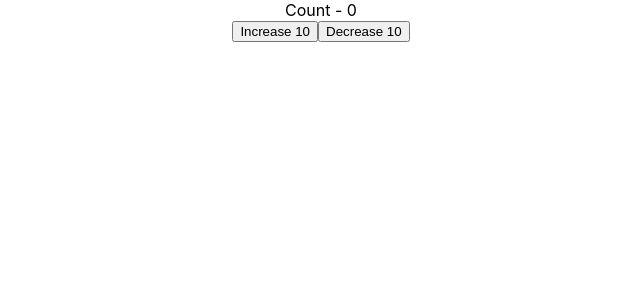
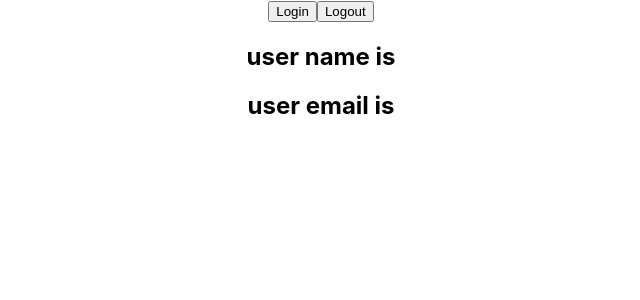
Before and after one commit to meekailkhan/React__Typescript, a React (Create React App) app in the folder react-typescript/: page / in a window 1280 px wide. Shown: the top 300 px of the page, without its empty margins (319-959 px from the left). Built offline with nearby package versions, Linux system fonts and the light colour scheme.

Commit message:
context api react typescript

```diff
--- a/react-typescript/src/App.tsx
+++ b/react-typescript/src/App.tsx
@@ -3,9 +3,14 @@ import './App.css';
 import Button from './components/Button';
 import Container from './components/Container';
 import Input from './components/Input';
+import Box from './components/state/Box';
 import Counter from './components/state/Counter';
 import LoggedIn from './components/state/LoggedIn';
 import LoggedInTwo from './components/state/LoggedInTwo';
+import { ThemeContext } from './components/state/ThemeContext';
+import User from './components/state/User';
+import { UserContextProvider } from './components/state/UserContext';
+import { theme } from './components/state/theme';
 // import Heading from './components/Heading';
 // import Oscar from './components/Oscar';
 // import Status from './components/Status';
@@ -53,7 +58,14 @@ function App() {
      {/* <Container styles={{padding : '0rem' , fontSize : '3rem' ,color : 'red' , border : 'solid gray 2px'}}/> */}
      {/* <LoggedInTwo /> */}
      {/* <LoggedIn /> */}
-     <Counter />
+     {/* <Counter /> */}
+
+     {/* <ThemeContext.Provider value={theme}>
+      <Box/>
+     </ThemeContext.Provider> */}
+     <UserContextProvider>
+      <User/>
+     </UserContextProvider>
 
     </div>
   );
--- /dev/null
+++ b/react-typescript/src/components/state/Box.tsx
@@ -0,0 +1,13 @@
+import { useContext } from "react"
+import { ThemeContext } from "./ThemeContext"
+
+function Box() {
+    const theme = useContext(ThemeContext)
+  return (
+    <h1 style={{backgroundColor : theme.primary.main,color:theme.primary.text}}>
+      Theme context
+    </h1>
+  )
+}
+
+export default Box
--- a/react-typescript/src/components/state/Counter.tsx
+++ b/react-typescript/src/components/state/Counter.tsx
@@ -7,17 +7,25 @@ type CountType = {
     count : number
 }
 
-type ActionType = {
-    type : string
+type UpdateTypes = {
+    type : 'increment' | 'decrement'
     payload : number
 }
+
+type ResetTypes = {
+    type : 'reset'
+}
+
+type ActionType = UpdateTypes | ResetTypes
 
 const reducer = (state:CountType,action:ActionType)=>{
     switch (action.type) {
         case 'increment' :
-            return {count : state.count + action.payload} ;
+            return {count : state.count + (action.payload || 0)} ;
         case 'decrement' :
-            return {count : state.count - action.payload} ;
+            return {count : state.count - (action.payload || 0)} ;
+        case 'reset' :
+            return initialState
         default :
             return state
     }
@@ -27,9 +35,10 @@ function Counter() {
     const [state,dispatch] = useReducer(reducer,initialState)
   return (
     <div>
-        <div>Count - {state.count}</div>
+        <div>Count = {state.count}</div>
       <button onClick={()=> dispatch({type : 'increment' , payload : 10})}>Increase 10</button>
       <button onClick={()=> dispatch({type : 'decrement' , payload : 10})}>Decrease 10</button>
+      <button onClick={()=> dispatch({type : 'reset'})}>Reset</button>
     </div>
   )
 }
--- /dev/null
+++ b/react-typescript/src/components/state/ThemeContext.tsx
@@ -0,0 +1,17 @@
+import {createContext} from 'react'
+import { theme } from './theme'
+
+
+type ContextProviderProps = {
+    children : React.ReactNode
+}
+
+type themType = typeof theme
+
+export const ThemeContext = createContext<themType>(theme)
+
+function ThemeContextProvider({children}: ContextProviderProps) {
+  return <ThemeContext.Provider value={theme}>{children}</ThemeContext.Provider>
+}
+
+export default ThemeContextProvider
--- /dev/null
+++ b/react-typescript/src/components/state/User.tsx
@@ -0,0 +1,30 @@
+import {useContext} from 'react'
+import { UserContext } from './UserContext'
+
+function User() {
+    const userContext = useContext(UserContext)
+    function handleLogin(){
+        if(userContext){
+            userContext.setUser({
+                name : 'meekail',
+                email : 'meekail@gmail.com'
+            })
+        }
+
+    }
+    function handleLogout(){
+        if(userContext){
+            userContext.setUser(null)
+        }
+    }
+  return (
+    <div>
+      <button onClick={()=> handleLogin()}>Login</button>
+      <button onClick={()=> handleLogout()}>Logout</button>
+      <h2>user name is {userContext?.user?.name}</h2>
+      <h2>user email is {userContext?.user?.email}</h2>
+    </div>
+  )
+}
+
+export default User
--- /dev/null
+++ b/react-typescript/src/components/state/UserContext.tsx
@@ -0,0 +1,24 @@
+import { createContext,useState } from "react";
+
+export type AuthenUser = {
+    name : string
+    email : string
+}
+
+type ContextProviderProps = {
+    children : React.ReactNode
+}
+
+type UserContextType = {
+    user : AuthenUser | null,
+    setUser : React.Dispatch<React.SetStateAction<AuthenUser | null>>
+}
+
+export const  UserContext = createContext<UserContextType | null>(null);
+
+export const UserContextProvider = ({children} : ContextProviderProps)=> {
+    const [user,setUser] = useState<AuthenUser | null>(null);
+    return <UserContext.Provider value={{user,setUser}}>
+        {children}
+    </UserContext.Provider>
+}
--- /dev/null
+++ b/react-typescript/src/components/state/theme.ts
@@ -0,0 +1,11 @@
+export const theme = {
+    primary : {
+        main : '#3f515b',
+        text : '#fff'
+    },
+
+    secondary : {
+        main : '#f50057',
+        text : '#fff'
+    }
+}
```
